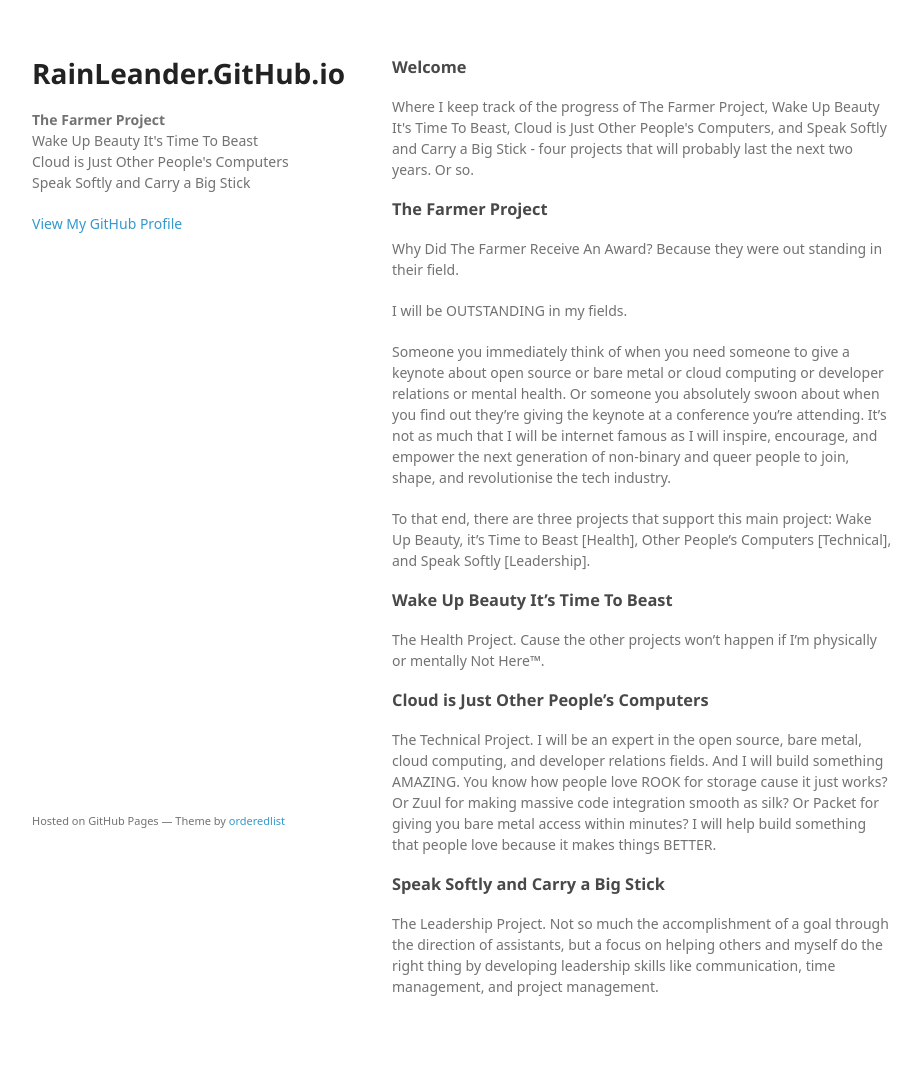
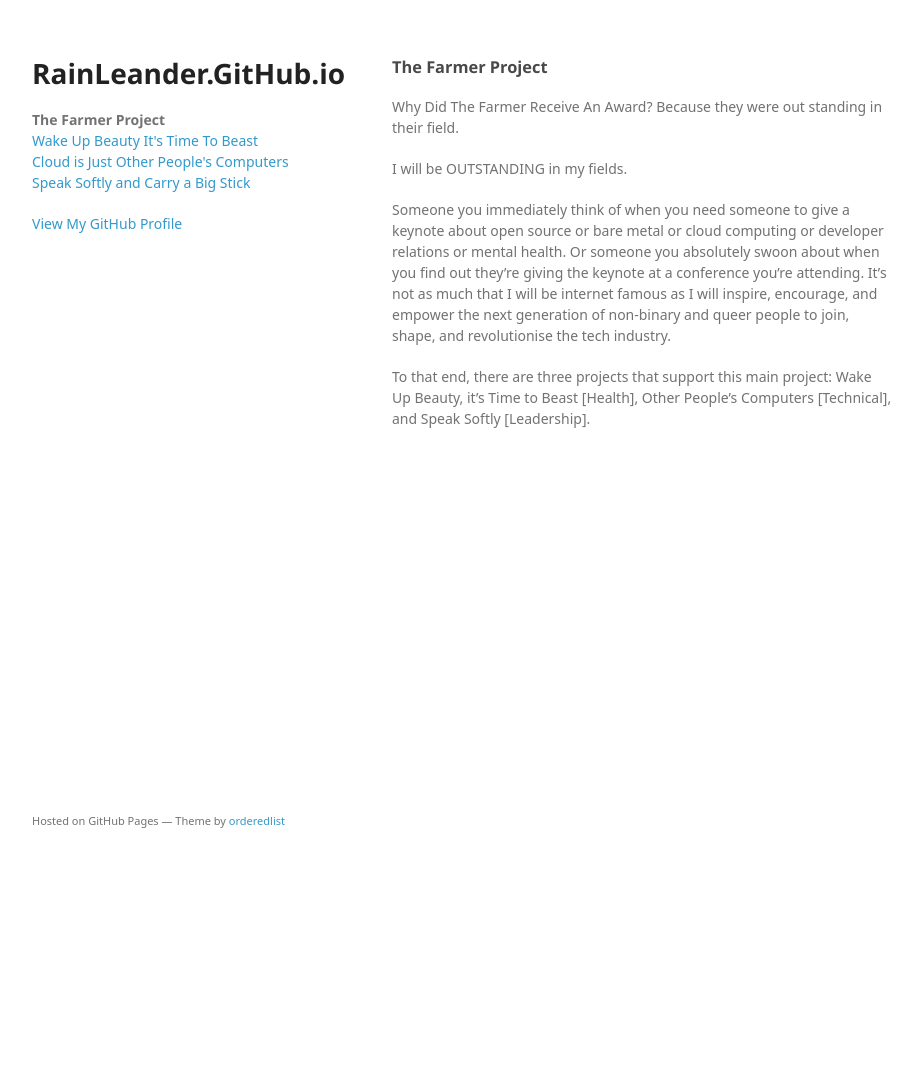
Before and after one commit to rainleander/rainleander.github.io, a Jekyll site: the page the-farmer-project.html, which Jekyll copies as it is, in a window 1280 px wide. Shown: the whole page, without its empty margins (178-1099 px from the left). Built offline with Jekyll 4.4.1, drawn with Linux system fonts in a browser that asks for light colours; some web fonts are replaced; after the commit the page ends 900 px from its top, so only the background shows below that.

Commit message:
Update the-farmer-project.html

```diff
--- a/the-farmer-project.html
+++ b/the-farmer-project.html
@@ -17,32 +17,20 @@
       <header>
         <h1>RainLeander.GitHub.io</h1>
         <p><b>The Farmer Project</b><br>
-        Wake Up Beauty It's Time To Beast<br>
-        Cloud is Just Other People's Computers<br>
-        Speak Softly and Carry a Big Stick</p>
+          <a href="wake-up-beauty.html">Wake Up Beauty It's Time To Beast</a><br>
+          <a href="cloud-is-just.html">Cloud is Just Other People's Computers</a><br>
+          <a href="speak-softly.html">Speak Softly and Carry a Big Stick</a></p>
 
         <p class="view"><a href="https://github.com/rainleander">View My GitHub Profile</a></p>
 
       </header>
       <section>
-        <h3>
-<a id="welcome" class="anchor" href="#welcome" aria-hidden="true"><span aria-hidden="true" class="octicon octicon-link"></span></a>Welcome</h3>
-<p>Where I keep track of the progress of The Farmer Project, Wake Up Beauty It's Time To Beast, Cloud is Just Other People's Computers, and Speak Softly and Carry a Big Stick - four projects that will probably last the next two years. Or so.</p>
 <h3>
 <a id="the-farmer-project" class="anchor" href="#the-farmer-project" aria-hidden="true"><span aria-hidden="true" class="octicon octicon-link"></span></a>The Farmer Project</h3>
 <p>Why Did The Farmer Receive An Award? Because they were out standing in their field.</p>
 <p>I will be OUTSTANDING in my fields.</p>
 <p>Someone you immediately think of when you need someone to give a keynote about open source or bare metal or cloud computing or developer relations or mental health. Or someone you absolutely swoon about when you find out they’re giving the keynote at a conference you’re attending. It’s not as much that I will be internet famous as I will inspire, encourage, and empower the next generation of non-binary and queer people to join, shape, and revolutionise the tech industry.</p>
 <p>To that end, there are three projects that support this main project: Wake Up Beauty, it’s Time to Beast [Health], Other People’s Computers [Technical], and Speak Softly [Leadership].</p>
-<h3>
-<a id="wake-up-beauty-its-time-to-beast" class="anchor" href="#wake-up-beauty-its-time-to-beast" aria-hidden="true"><span aria-hidden="true" class="octicon octicon-link"></span></a>Wake Up Beauty It’s Time To Beast</h3>
-<p>The Health Project. Cause the other projects won’t happen if I’m physically or mentally Not Here™.</p>
-<h3>
-<a id="cloud-is-just-other-peoples-computers" class="anchor" href="#cloud-is-just-other-peoples-computers" aria-hidden="true"><span aria-hidden="true" class="octicon octicon-link"></span></a>Cloud is Just Other People’s Computers</h3>
-<p>The Technical Project. I will be an expert in the open source, bare metal, cloud computing, and developer relations fields. And I will build something AMAZING. You know how people love ROOK for storage cause it just works? Or Zuul for making massive code integration smooth as silk? Or Packet for giving you bare metal access within minutes? I will help build something that people love because it makes things BETTER.</p>
-<h3>
-<a id="speak-softly-and-carry-a-big-stick" class="anchor" href="#speak-softly-and-carry-a-big-stick" aria-hidden="true"><span aria-hidden="true" class="octicon octicon-link"></span></a>Speak Softly and Carry a Big Stick</h3>
-<p>The Leadership Project. Not so much the accomplishment of a goal through the direction of assistants, but a focus on helping others and myself do the right thing by developing leadership skills like communication, time management, and project management.</p>
       </section>
       <footer>
         <p><small>Hosted on GitHub Pages &mdash; Theme by <a href="https://github.com/orderedlist">orderedlist</a></small></p>
```
